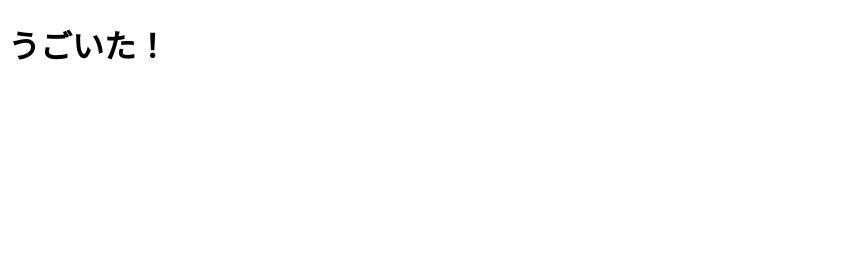
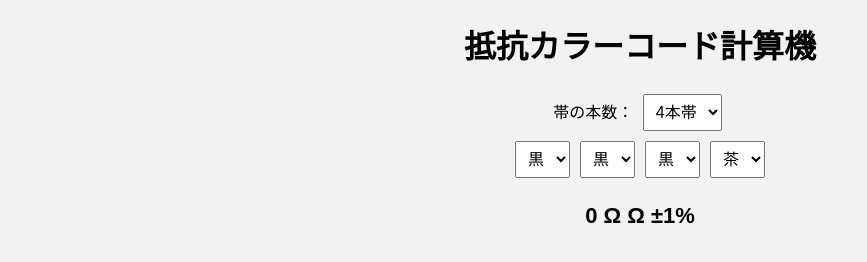
Before and after one commit to haru2112haru2112-lgtm/HARU, a plain HTML site: page index.html in a window 1280 px wide. Shown: the whole page, without its empty margins (0-867 px from the left). Drawn offline with Linux system fonts and the light colour scheme.

Commit message:
index.html

```diff
--- a/index.html
+++ b/index.html
@@ -1,10 +1,128 @@
 <!DOCTYPE html>
-<html>
+<html lang="ja">
 <head>
-  <meta charset="UTF-8">
-  <title>テスト</title>
+<meta charset="UTF-8">
+<title>抵抗カラーコード計算機（4本帯 / 5本帯対応）</title>
+<style>
+body{
+  font-family: sans-serif;
+  text-align:center;
+  background:#f2f2f2;
+}
+select,button{
+  padding:8px;
+  margin:5px;
+  font-size:16px;
+}
+#result{
+  margin-top:20px;
+  font-size:22px;
+  font-weight:bold;
+}
+</style>
 </head>
 <body>
-  <h1>うごいた！</h1>
+
+<h1>抵抗カラーコード計算機</h1>
+
+<label>帯の本数：</label>
+<select id="type" onchange="updateBands()">
+  <option value="4">4本帯</option>
+  <option value="5">5本帯</option>
+</select>
+
+<div id="bands"></div>
+
+<div id="result"></div>
+
+<script>
+
+const colors = {
+  black:{digit:0,mul:1,tol:null},
+  brown:{digit:1,mul:10,tol:1},
+  red:{digit:2,mul:100,tol:2},
+  orange:{digit:3,mul:1000,tol:null},
+  yellow:{digit:4,mul:10000,tol:null},
+  green:{digit:5,mul:100000,tol:0.5},
+  blue:{digit:6,mul:1000000,tol:0.25},
+  violet:{digit:7,mul:10000000,tol:0.1},
+  gray:{digit:8,mul:100000000,tol:0.05},
+  white:{digit:9,mul:1000000000,tol:null},
+  gold:{digit:null,mul:0.1,tol:5},
+  silver:{digit:null,mul:0.01,tol:10}
+};
+
+const colorNames = {
+  black:"黒",brown:"茶",red:"赤",orange:"橙",yellow:"黄",
+  green:"緑",blue:"青",violet:"紫",gray:"灰",white:"白",
+  gold:"金",silver:"銀"
+};
+
+function createSelect(id, mode){
+  let s = `<select id="${id}" onchange="calculate()">`;
+  for(let c in colors){
+    if(mode==="digit" && colors[c].digit===null) continue;
+    if(mode==="tol" && colors[c].tol===null) continue;
+    s += `<option value="${c}">${colorNames[c]}</option>`;
+  }
+  s += `</select>`;
+  return s;
+}
+
+function updateBands(){
+  let type = document.getElementById("type").value;
+  let html="";
+
+  if(type==="4"){
+    html += createSelect("b1","digit");
+    html += createSelect("b2","digit");
+    html += createSelect("b3","mul");
+    html += createSelect("b4","tol");
+  }else{
+    html += createSelect("b1","digit");
+    html += createSelect("b2","digit");
+    html += createSelect("b3","digit");
+    html += createSelect("b4","mul");
+    html += createSelect("b5","tol");
+  }
+
+  document.getElementById("bands").innerHTML = html;
+  calculate();
+}
+
+function calculate(){
+  let type = document.getElementById("type").value;
+  let value=0;
+  let tol=0;
+
+  if(type==="4"){
+    let d1 = colors[b1.value].digit;
+    let d2 = colors[b2.value].digit;
+    let mul = colors[b3.value].mul;
+    tol = colors[b4.value].tol;
+    value = (d1*10 + d2) * mul;
+  }else{
+    let d1 = colors[b1.value].digit;
+    let d2 = colors[b2.value].digit;
+    let d3 = colors[b3.value].digit;
+    let mul = colors[b4.value].mul;
+    tol = colors[b5.value].tol;
+    value = (d1*100 + d2*10 + d3) * mul;
+  }
+
+  document.getElementById("result").innerHTML =
+    format(value) + " Ω ±" + tol + "%";
+}
+
+function format(num){
+  if(num>=1000000) return (num/1000000)+" MΩ";
+  if(num>=1000) return (num/1000)+" kΩ";
+  return num+" Ω";
+}
+
+updateBands();
+
+</script>
+
 </body>
 </html>
```
